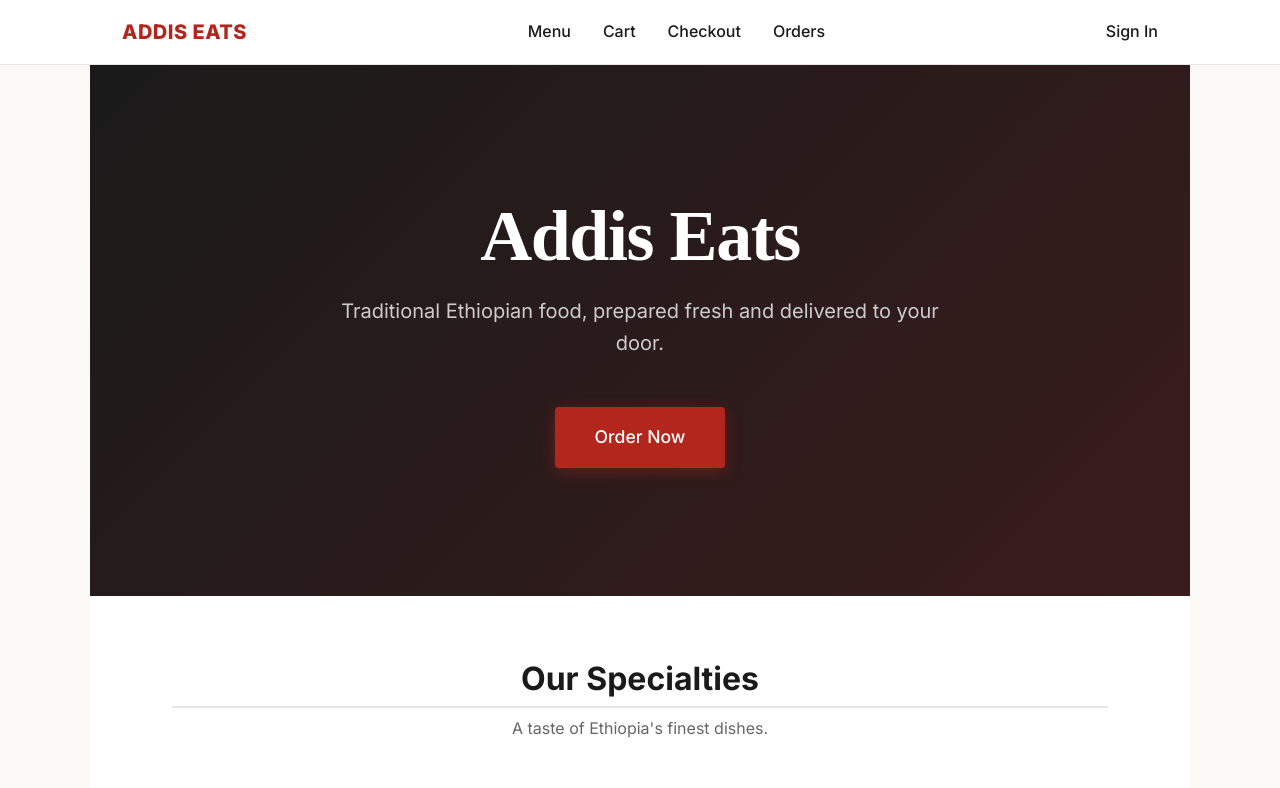
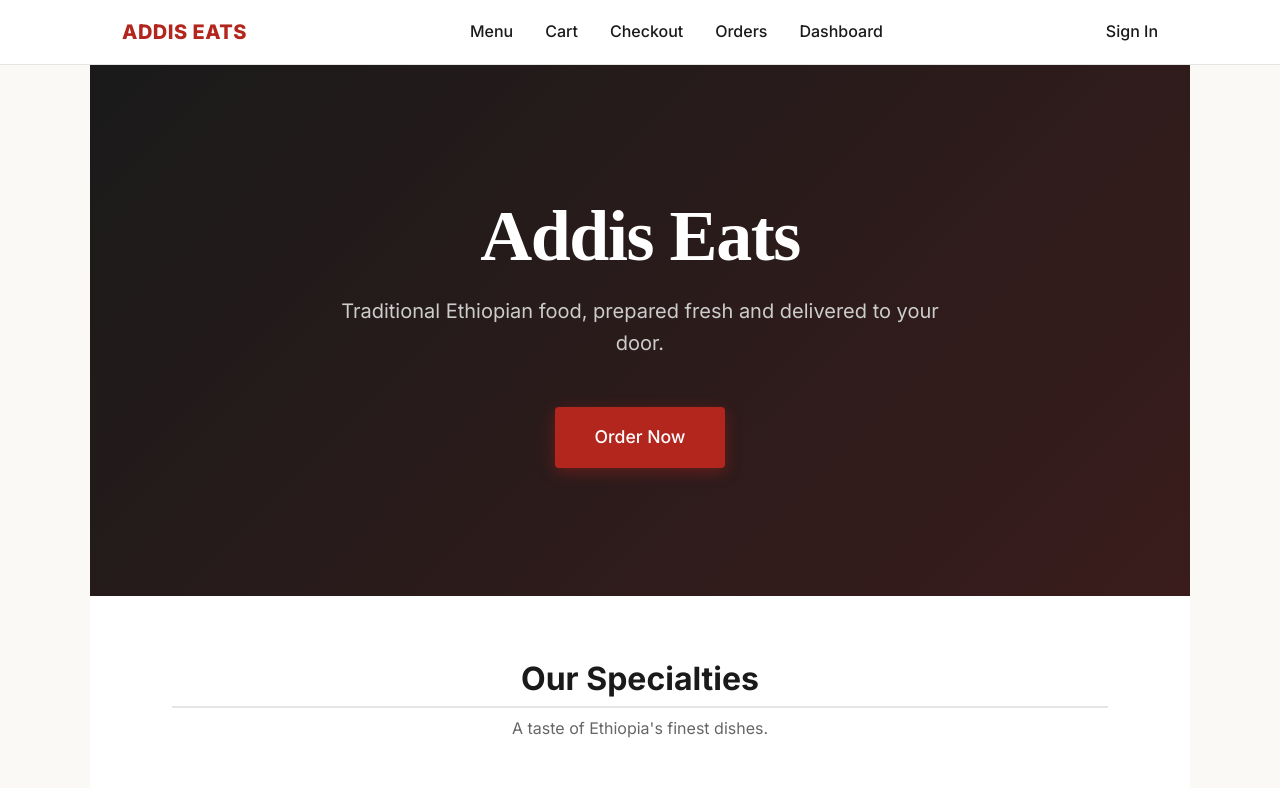
Before and after one commit to Demascoo/IBT, a Next.js app in the folder codeops-portfolio/Module-03/Day47/addis-eats/: page / in a window 1280 px wide. Shown: the top 788 px of the page. Built offline with nearby package versions, Linux system fonts and the light colour scheme; no server answers.

Commit message:
Add Dashboard link to navigation

```diff
--- a/codeops-portfolio/Module-03/Day47/addis-eats/app/layout.js
+++ b/codeops-portfolio/Module-03/Day47/addis-eats/app/layout.js
@@ -33,6 +33,7 @@ export default async function RootLayout({ children }) {
               <Link href="/cart">Cart</Link>
               <Link href="/checkout">Checkout</Link>
               <Link href="/orders">Orders</Link>
+              <Link href="/dashboard">Dashboard</Link>
 
               {session ? (
                 <div
--- a/codeops-portfolio/Module-03/Day47/addis-eats/proxy.js
+++ b/codeops-portfolio/Module-03/Day47/addis-eats/proxy.js
@@ -15,4 +15,5 @@ export function proxy(request) {
 
 export const config = {
   matcher: ["/checkout/:path*", "/orders/:path*"],
+  matcher: ["/checkout/:path*", "/orders/:path*", "/dashboard/:path*"],
 };
```
